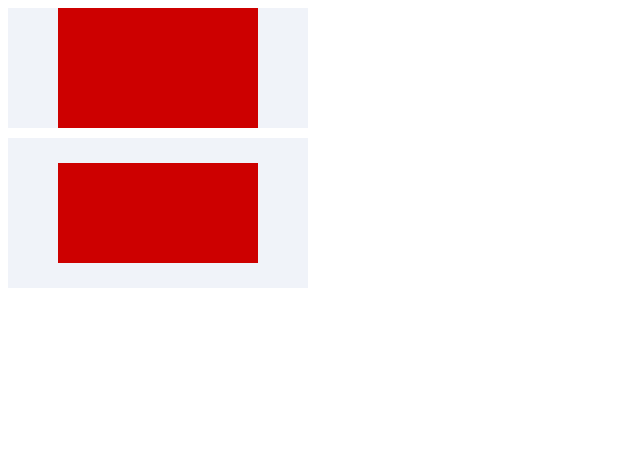
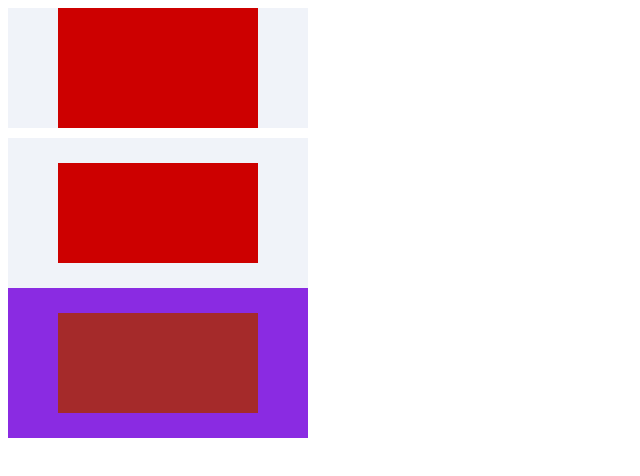
Before and after one commit to yacolin/css-learn, a plain HTML site: page margin/index.html in a window 1280 px wide. Shown: the whole page, without its empty margins (0-640 px from the left). Drawn offline with Linux system fonts and the light colour scheme.

Commit message:
feat: margin学习

```diff
--- a/margin/index.html
+++ b/margin/index.html
@@ -15,5 +15,8 @@
 	<div class="father1">
 		<div class="son1"></div>
 	</div>
+	<div class="father2">
+		<div class="son2"></div>
+	</div>
 </body>
 </html>
--- a/margin/style.css
+++ b/margin/style.css
@@ -25,3 +25,17 @@
     background-color: #cd0000;
     margin: auto;
 }
+
+.father2 {
+	position: relative;
+	width: 300px; height: 150px;
+	background-color: blueviolet;
+}
+
+.son2 {
+	position: absolute;
+	top: 0; bottom: 0; left: 0; right: 0;
+	width: 200px; height: 100px;
+	margin: auto;
+	background-color: brown;
+}
```
Also changed, not shown: 1 other file.
